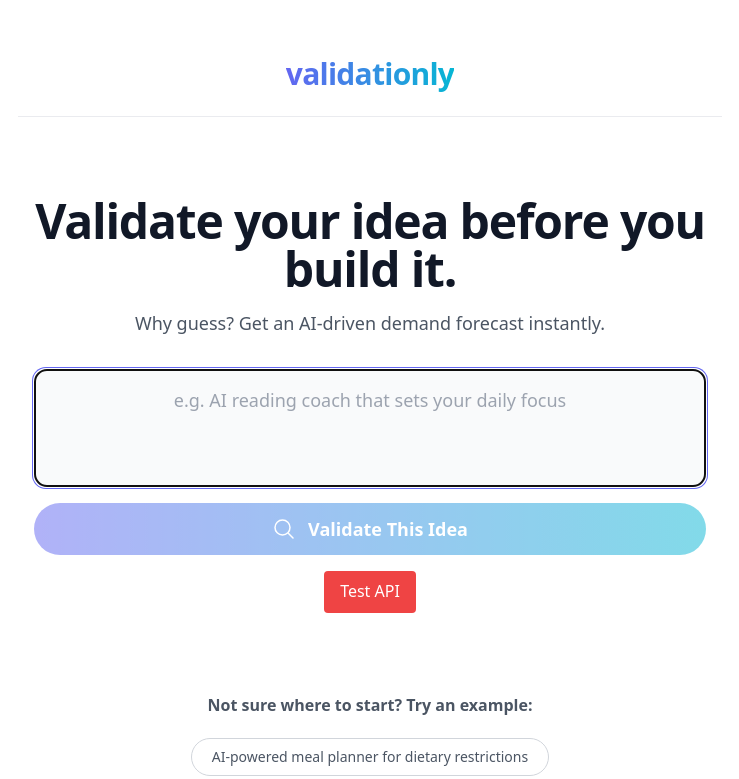
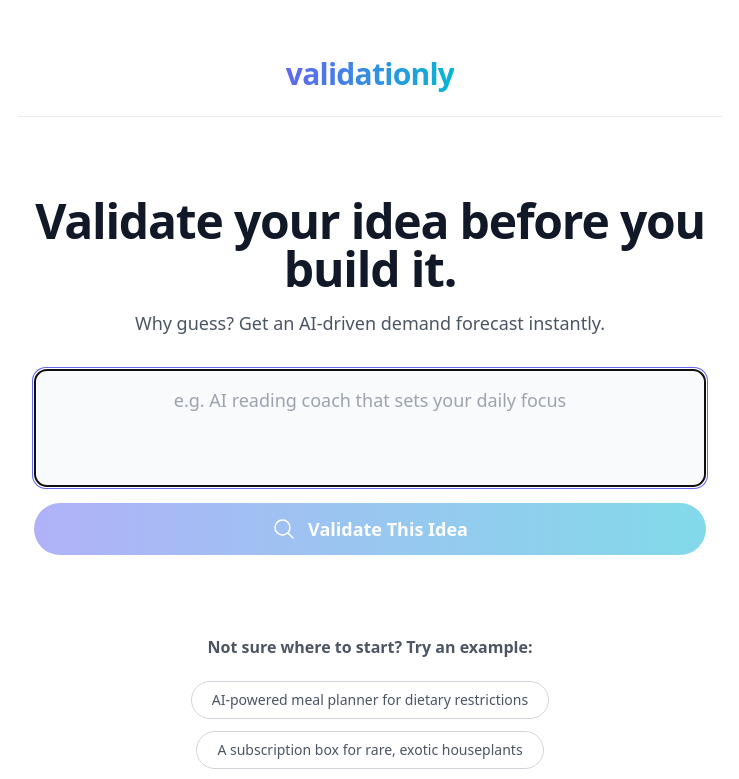
Before and after one commit to kptbarbarossa/validationly, a React (Vite) app: page /#/ in a window 1280 px wide. Shown: the top 779 px of the page, without its empty margins (270-1009 px from the left). Built offline with nearby package versions, Linux system fonts and the light colour scheme; the HTML template or start-up script is replaced by a standard one.

Commit message:
Fix routing: Change HashRouter to BrowserRouter and add Vercel config

```diff
--- a/src/App.tsx
+++ b/src/App.tsx
@@ -1,13 +1,13 @@
 
 import React from 'react';
-import { HashRouter, Routes, Route, Link } from 'react-router-dom';
+import { BrowserRouter, Routes, Route, Link } from 'react-router-dom';
 import HomePage from './pages/HomePage';
 import ResultsPage from './pages/ResultsPage';
 
 const App: React.FC = () => {
   return (
     <div className="bg-white text-gray-800 min-h-screen font-sans antialiased">
-      <HashRouter>
+      <BrowserRouter>
         <header className="py-6 px-4 sm:px-6 lg:px-8 border-b border-gray-200/80">
           <div className="container mx-auto flex justify-center">
             <Link to="/" className="text-3xl font-bold tracking-tight bg-clip-text text-transparent bg-gradient-to-r from-indigo-500 to-cyan-500">
@@ -24,7 +24,7 @@ const App: React.FC = () => {
         <footer className="text-center py-8 text-gray-400 text-sm">
           <p>&copy; {new Date().getFullYear()} Validationly. All rights reserved.</p>
         </footer>
-      </HashRouter>
+      </BrowserRouter>
     </div>
   );
 };
--- a/src/pages/HomePage.tsx
+++ b/src/pages/HomePage.tsx
@@ -114,23 +114,6 @@ const HomePage: React.FC = () => {
 
             {error && <p className="text-red-500 mt-4">{error}</p>}
 
-            <button
-                onClick={async () => {
-                    try {
-                        const response = await fetch('/api/test');
-                        const result = await response.json();
-                        console.log('Test API result:', result);
-                        alert('Test API: ' + JSON.stringify(result));
-                    } catch (err) {
-                        console.error('Test API error:', err);
-                        alert('Test API failed: ' + err);
-                    }
-                }}
-                className="mt-4 px-4 py-2 bg-red-500 text-white rounded"
-            >
-                Test API
-            </button>
-
             <div className="mt-12 pt-8">
                 <h3 className="text-md font-semibold text-gray-600 mb-5">Not sure where to start? Try an example:</h3>
                 <div className="flex flex-wrap justify-center gap-3">
```
Also changed, not shown: vercel.json (added). Lines whose indentation alone changed are shown as unchanged.
